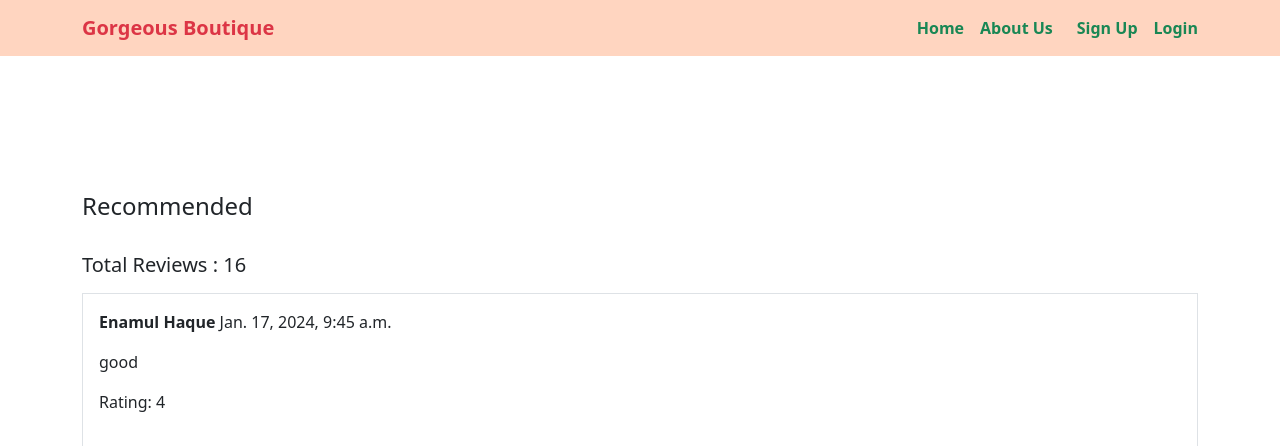
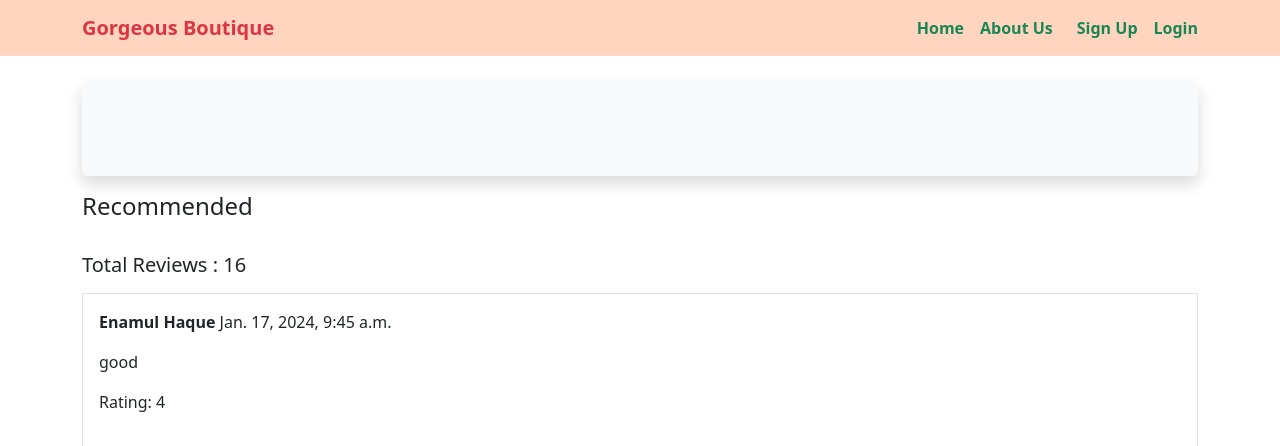
Before and after one commit to Enamul-Haque-Shojib/cloth_store, a Django app: page /cloth/clothdetails/101 in a window 1280 px wide. Shown: the top 446 px of the page. Run offline with Django 4.2, Linux system fonts and the light colour scheme; data comes from the database, SQL or seed files in the repository; some libraries are stand-ins or nearby versions.

Commit message:
css class added

```diff
--- a/cloth/static/js/clothlist2.js
+++ b/cloth/static/js/clothlist2.js
@@ -19,7 +19,7 @@ const loadClothDetails=()=>{
         loadRecommendCloth(cloth.category, cloth.clothid);
         const parent = document.getElementById('cloth-details');
         const div = document.createElement("div");
-        div.className = "row g-0 shadow p-3 bg-body-tertiary rounded"
+        div.className = "row g-0 "
         div.innerHTML = `
 
 
--- a/cloth/templates/cloth_details.html
+++ b/cloth/templates/cloth_details.html
@@ -17,7 +17,7 @@
 
 
 
-      <div class="mb-3 p-5" id="cloth-details">
+      <div class="mb-3 p-5 shadow p-3 bg-body-tertiary rounded" id="cloth-details">
         <div class="row g-0">
 
         </div>
```
